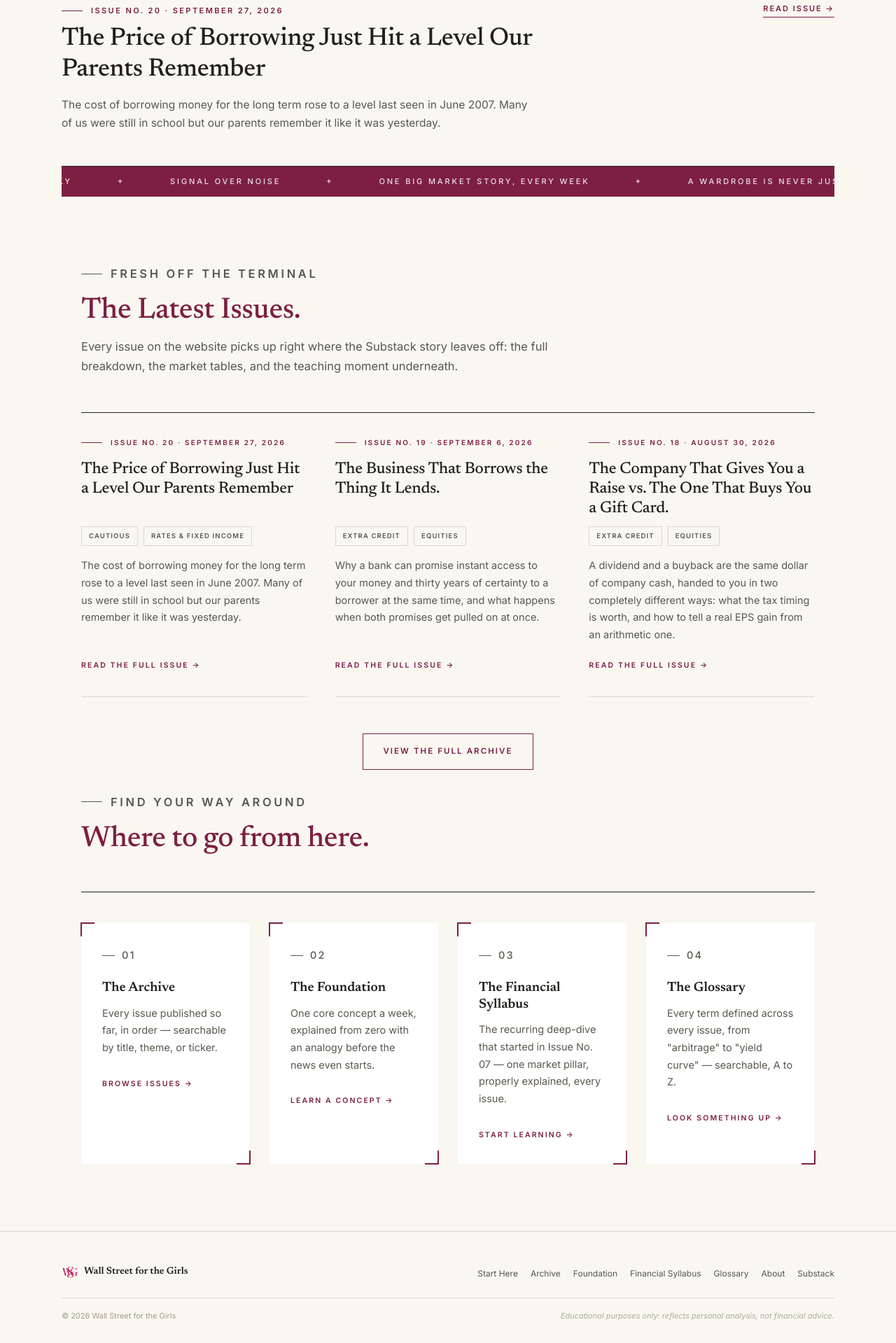
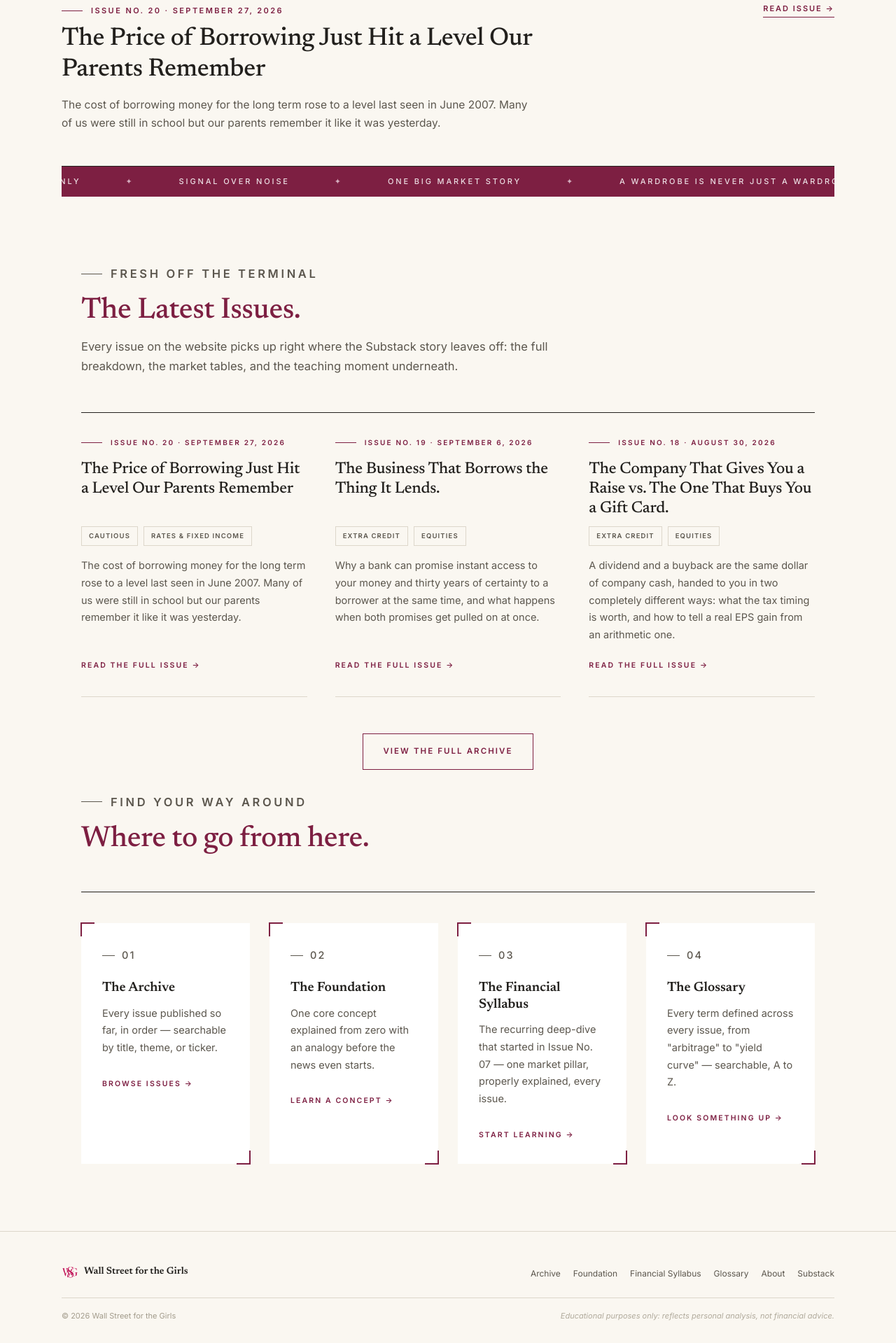
Before and after one commit to juliaxhansen-maker/wallstreetforthegirls, a plain HTML site: page index.html in a window 1280 px wide. Shown: the part 604-2523 px from the top of the page at 70% size. Drawn offline with Linux system fonts and the light colour scheme.

Commit message:
Revise text for improved clarity in index.html
Updated text for clarity and conciseness in multiple sections.

```diff
--- a/index.html
+++ b/index.html
@@ -44,7 +44,7 @@
   <div class="wrap">
     <div class="wrap-narrow reveal in">
       <h1>Wall Street<span class="ftg">for the girls.</span></h1>
-      <p class="lede">One real market story a week, broken all the way down — what happened, why, and the concept behind it. No jargon, no assumptions.</p>
+      <p class="lede">One real market story, broken all the way down — what happened, why, and the concept behind it. No jargon, no assumptions.</p>
       <div class="hero-actions">
         <a class="btn-v2 btn-primary" href="https://wallstreetforthegirls.substack.com" target="_blank" rel="noopener">Subscribe on Substack</a>
         <a class="btn-v2 btn-ghost" href="archive.html">Browse the archive</a>
@@ -65,7 +65,7 @@
     </div>
 
 <!-- TICKER -->
-<div class="strip"><div class="strip-inner" id="strip"><span>Educational purposes only</span><span class="dia">✦</span><span>Signal over noise</span><span class="dia">✦</span><span>One big market story, every week</span><span class="dia">✦</span><span>A wardrobe is never just a wardrobe, it's a portfolio</span><span class="dia">✦</span><span>No jargon walls</span><span class="dia">✦</span><span>For the girls</span><span class="dia">✦</span></div></div>
+<div class="strip"><div class="strip-inner" id="strip"><span>Educational purposes only</span><span class="dia">✦</span><span>Signal over noise</span><span class="dia">✦</span><span>One big market story</span><span class="dia">✦</span><span>A wardrobe is never just a wardrobe, it's a portfolio</span><span class="dia">✦</span><span>No jargon walls</span><span class="dia">✦</span><span>For the girls</span><span class="dia">✦</span></div></div>
 
 <!-- LATEST ISSUES -->
 <section id="latest">
@@ -130,7 +130,7 @@
       <a class="way-card reveal in" href="foundation.html">
         <p class="way-num">02</p>
         <h3>The Foundation</h3>
-        <p>One core concept a week, explained from zero with an analogy before the news even starts.</p>
+        <p>One core concept explained from zero with an analogy before the news even starts.</p>
         <span class="way-link">Learn a concept →</span>
       </a>
       <a class="way-card reveal in" href="financial-syllabus.html">
@@ -159,7 +159,6 @@
         <span>Wall Street for the Girls</span>
       </a>
       <ul class="footer-links">
-        <li><a href="start-here.html">Start Here</a></li>
         <li><a href="archive.html">Archive</a></li>
         <li><a href="foundation.html">Foundation</a></li>
         <li><a href="financial-syllabus.html">Financial Syllabus</a></li>
```
